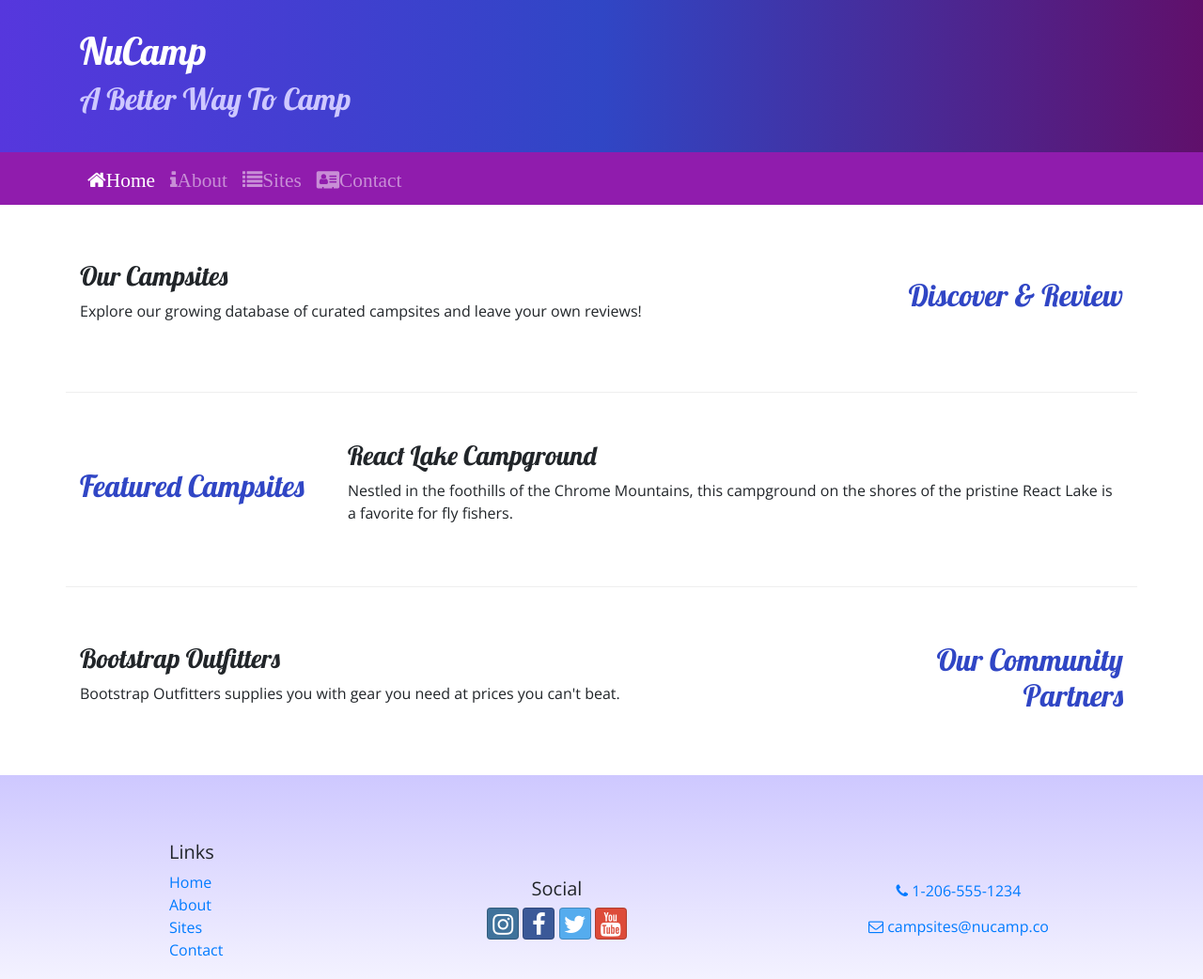
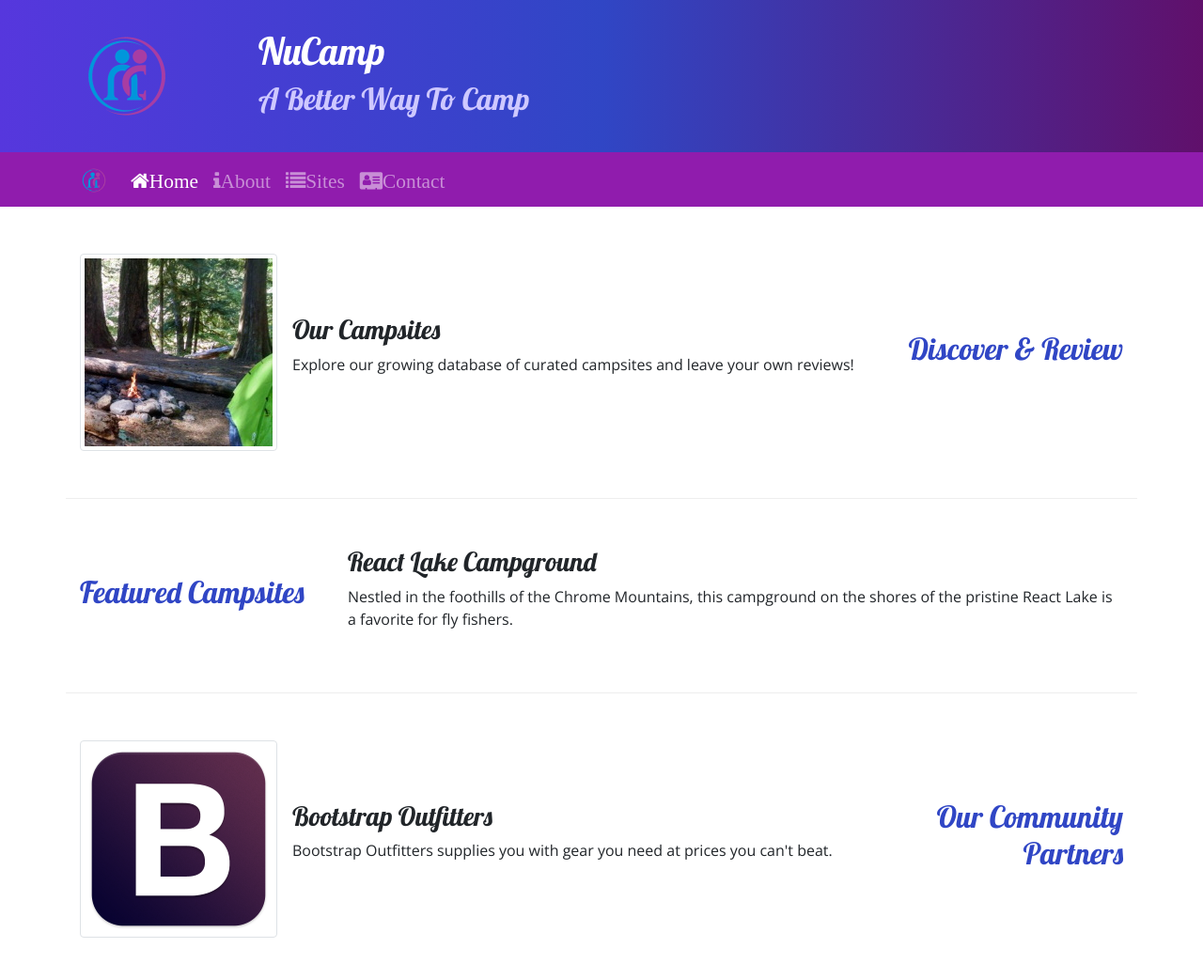
Before and after one commit to ryanf003/NuCamp, a website: page index.html in a window 1280 px wide. Shown: the top 1042 px of the page at 94% size. Drawn offline with nearby package versions, Linux system fonts and the light colour scheme.

Commit message:
Added images & media to index

```diff
--- a/index.html
+++ b/index.html
@@ -23,6 +23,9 @@
     <header class="jumbotron jumbotron-fluid">
         <div class="container">
             <div class="row">
+                <div class="col-4 col-sm-3 col-md-2 align-self-center">
+                    <img src="img/logo.png" class="img-fluid" />
+                </div>
                 <div class="col">
                     <h1>NuCamp</h1>
                     <h2>A Better Way To Camp</h2>
@@ -33,7 +36,8 @@
 
     <nav class="navbar navbar-expand-sm navbar-dark sticky-top">
         <div class="container">
-            <button class="navbar-toggler ml-auto" type="button" data-toggle="collapse" data-target="#necampNavbar">
+            <a class="navbar-brand" href="#"><img src="img/logo.png" height="30" width="30" /></a>
+            <button class="navbar-toggler" type="button" data-toggle="collapse" data-target="#necampNavbar">
                 <span class="navbar-toggler-icon"></span>
             </button>
             <div class="collapse navbar-collapse" id="nucampNavbar">
@@ -53,8 +57,13 @@
                 <h2 class="text-sm-right">Discover & Review</h2>
             </div>
             <div class="col">
-                <h3>Our Campsites</h3>
-                <p class="d-none d-sm-block">Explore our growing database of curated campsites and leave your own reviews!</p>
+                <div class="media">
+                    <img class="d-flex mr-3 img-thumbnail" src="img/breadcrumb-trail-thumb.jpg" alt="Breadcrumb Trail Thumbnail" />
+                    <div class="media-body align-self-center">
+                        <h3>Our Campsites</h3>
+                        <p class="d-none d-sm-block">Explore our growing database of curated campsites and leave your own reviews!</p>
+                    </div>
+                </div>
             </div>
         </div>
 
@@ -73,8 +82,13 @@
                 <h2 class="text-sm-right">Our Community Partners</h2>
             </div>
             <div class="col">
-                <h3>Bootstrap Outfitters</h3>
-                <p class="d-none d-sm-block">Bootstrap Outfitters supplies you with gear you need at prices you can't beat.</p>
+                <div class="media">
+                    <img class="d-flex mr-3 img-thumbnail" src="img/bootstrap-thumb.png"/>
+                    <div class="media-body align-self-center">
+                        <h3>Bootstrap Outfitters</h3>
+                        <p class="d-none d-sm-block">Bootstrap Outfitters supplies you with gear you need at prices you can't beat.</p>
+                    </div>
+                </div>
             </div>
         </div>
     </div>
```
Also changed, not shown: aboutus.html (+5 -1 lines), contactus.html (+6 -2 lines), img/bootstrap-thumb.png (added), img/breadcrumb-trail-thumb.jpg (added), img/breadcrumb-trail.jpg (added), img/chrome-river-thumb.jpg (added), img/chrome-river.jpg (added), img/logo.png (added), img/react-lake-thumb.jpg (added), img/react-lake.jpg (added).
